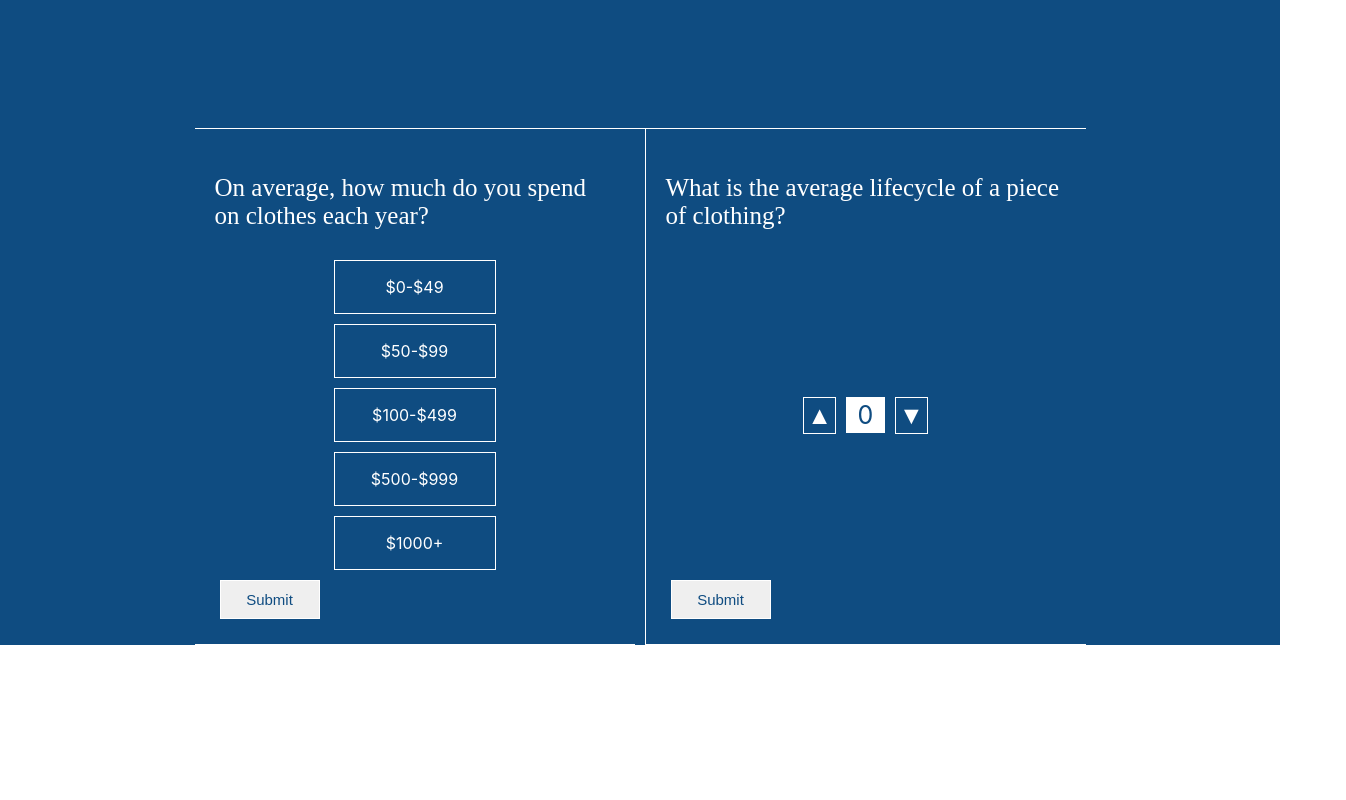
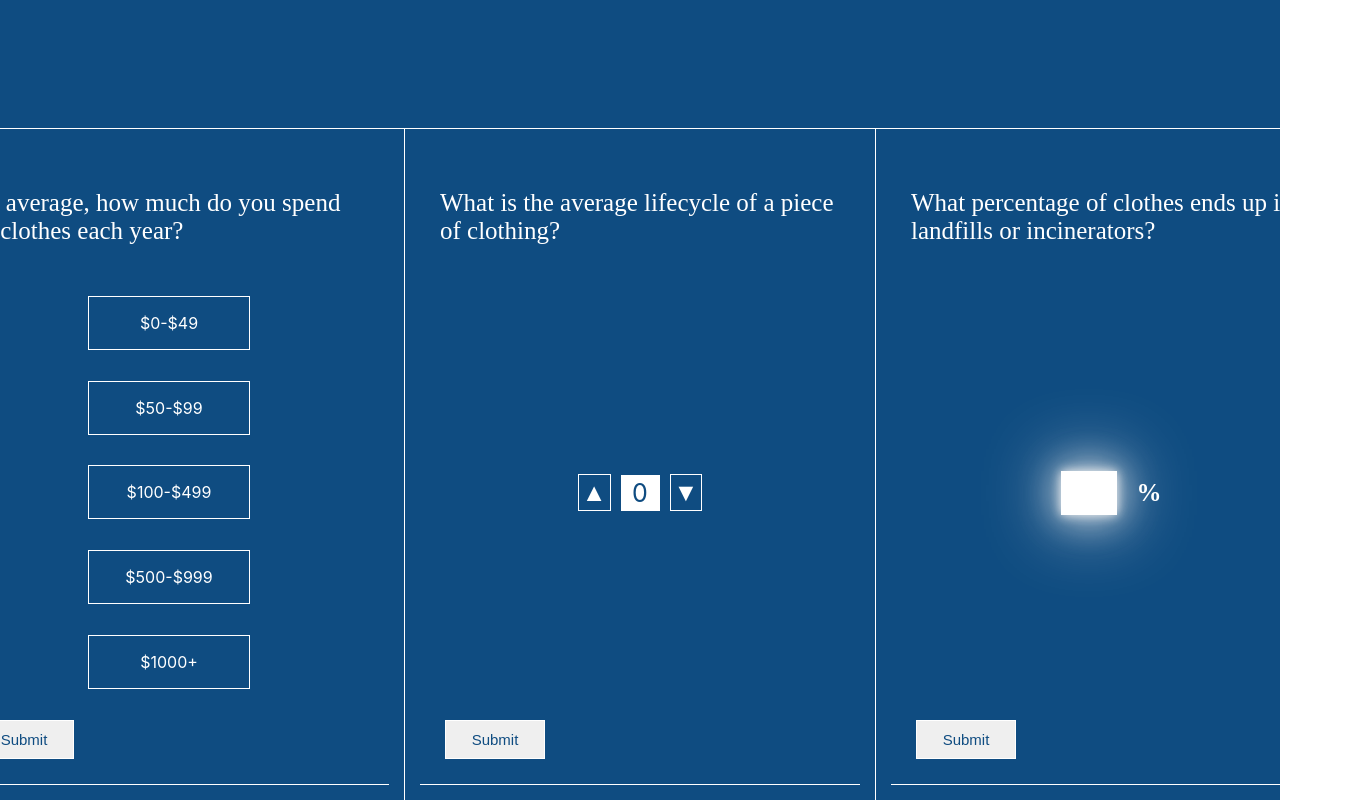
Before and after one commit to JinaZhu/sustainable-fashion, a React (Create React App) app: page /#/survey in a window 1280 px wide. Shown: the whole page, 1346 px wide, since content can reach past the window. Built offline with nearby package versions, Linux system fonts and the light colour scheme.

Commit message:
add and style landfill

```diff
--- /dev/null
+++ b/src/Surveys/Landfill.js
@@ -0,0 +1,33 @@
+import React from "react";
+
+import {
+  ContainerPaddings,
+  LandfillContainer,
+  Question,
+  SubmitButton,
+  ButtonContainer,
+  PercentageInput,
+  PercentageSymbol,
+  InputContainter,
+} from "./styled";
+
+const Landfill = () => {
+  return (
+    <ContainerPaddings border="left">
+      <LandfillContainer>
+        <Question>
+          What percentage of clothes ends up in landfills or incinerators?{" "}
+        </Question>
+        <InputContainter>
+          <PercentageInput type="text" maxlength="3"></PercentageInput>
+          <PercentageSymbol>%</PercentageSymbol>
+        </InputContainter>
+        <ButtonContainer>
+          <SubmitButton>Submit</SubmitButton>
+        </ButtonContainer>
+      </LandfillContainer>
+    </ContainerPaddings>
+  );
+};
+
+export default Landfill;
--- a/src/Surveys/Lifecycle.js
+++ b/src/Surveys/Lifecycle.js
@@ -7,6 +7,7 @@ import {
   CounterContainer,
   CounterNum,
   SubmitButton,
+  ContainerPaddings,
 } from "./styled";
 import { DEBUG, PREFIX } from "../utils";
 
@@ -43,8 +44,11 @@ const Lifecycle = () => {
   }
 
   return (
+    <ContainerPaddings border="left">
       <LifecycleContainer>
-      <Question>What is the average lifecycle of a piece of clothing?</Question>
+        <Question>
+          What is the average lifecycle of a piece of clothing?
+        </Question>
         <CounterContainer>
           <YearTracker onClick={(e) => renderCounter(1)}>▲</YearTracker>
           <CounterNum>{counter}</CounterNum>
@@ -60,6 +64,7 @@ const Lifecycle = () => {
           </SubmitButton>
         </ButtonContainer>
       </LifecycleContainer>
+    </ContainerPaddings>
   );
 };
 
--- a/src/Surveys/Spending.js
+++ b/src/Surveys/Spending.js
@@ -5,6 +5,7 @@ import {
   Question,
   SubmitButton,
   ButtonContainer,
+  ContainerPaddings,
 } from "./styled";
 import { DEBUG, PREFIX } from "../utils";
 
@@ -47,6 +48,7 @@ const Spending = () => {
   }
 
   return (
+    <ContainerPaddings>
       <SpendingContainer>
         <Question>
           On average, how much do you spend on clothes each year?
@@ -68,6 +70,7 @@ const Spending = () => {
           </SubmitButton>
         </ButtonContainer>
       </SpendingContainer>
+    </ContainerPaddings>
   );
 };
 
--- a/src/Surveys/index.js
+++ b/src/Surveys/index.js
@@ -2,6 +2,7 @@ import React from "react";
 import { SurveysPage, SurveyContainer } from "./styled";
 import Spending from "./Spending";
 import Lifecycle from "./Lifecycle";
+import Landfill from "./Landfill";
 
 const Survey = () => {
   return (
@@ -9,6 +10,7 @@ const Survey = () => {
       <SurveyContainer>
         <Spending />
         <Lifecycle />
+        <Landfill />
       </SurveyContainer>
     </SurveysPage>
   );
--- a/src/Surveys/styled.js
+++ b/src/Surveys/styled.js
@@ -3,10 +3,12 @@ import styled, { css } from "styled-components";
 const FlexDisplay = css`
   display: flex;
   align-items: center;
-  justify-content: flex-start;
+  justify-content: space-between;
   flex-direction: column;
-  width: 500px;
+  width: 400px;
   padding: 5px;
+  height: 75vh;
+  padding: 20px;
 `;
 
 export const SurveysPage = styled.div`
@@ -14,6 +16,18 @@ export const SurveysPage = styled.div`
   align-items: center;
   justify-content: center;
   background-color: #0f4c81;
+`;
+
+export const ContainerPaddings = styled.div`
+  padding: 15px;
+  ${(props) => {
+    return (
+      props.border === "left" &&
+      css`
+        border-left: 1px solid white;
+      `
+    );
+  }}
 `;
 
 export const SurveyContainer = styled.div`
@@ -32,8 +46,6 @@ export const Question = styled.p`
 export const SpendingContainer = styled.div`
   ${FlexDisplay}
   border-bottom: 1px solid white;
-  width: 400px;
-  padding: 20px;
 `;
 
 export const SpendingOption = styled.div`
@@ -86,25 +98,7 @@ export const ButtonContainer = styled.div`
 
 export const LifecycleContainer = styled.div`
   ${FlexDisplay}
-  border-left: 1px solid white;
   border-bottom: 1px solid white;
-  margin-left: 10px;
-  justify-content: space-between;
-  width: 400px;
-  padding: 20px;
-`;
-
-export const NumberSelector = styled.input`
-  background: white;
-  padding: 10px;
-  border: none;
-  width: 35px;
-  font-family: "Montserrat", sans-serif;
-  outline: none;
-  cursor: pointer;
-  ::-webkit-inner-spin-button{
-    -webkit-appearance: none;
-    margin: 0;
 `;
 
 export const YearTracker = styled.button`
@@ -136,3 +130,33 @@ export const CounterNum = styled.div`
   width: 25px;
   color: #0f4c81;
 `;
+
+//landfill component
+export const LandfillContainer = styled.div`
+  ${FlexDisplay}
+  border-bottom: 1px solid white;
+`;
+
+export const PercentageInput = styled.input`
+  width: 50px;
+  height: 40px;
+  font-size: 25px;
+  outline: none;
+  color: #0f4c81;
+  box-shadow: 0 0 10px #f2f2f2, 0 0 40px #f2f2f2, 0 0 80px #f2f2f2;
+  border: 1px solid white;
+  font-family: "Montserrat", sans-serif;
+`;
+
+export const PercentageSymbol = styled.p`
+  font-family: "Gravitas One", cursive;
+  font-size: 25px;
+  margin-left: 20px;
+  font-weight: bold;
+  color: white;
+`;
+
+export const InputContainter = styled.div`
+  display: flex;
+  align-items: center;
+`;
```
Lines whose indentation alone changed are shown as unchanged.
